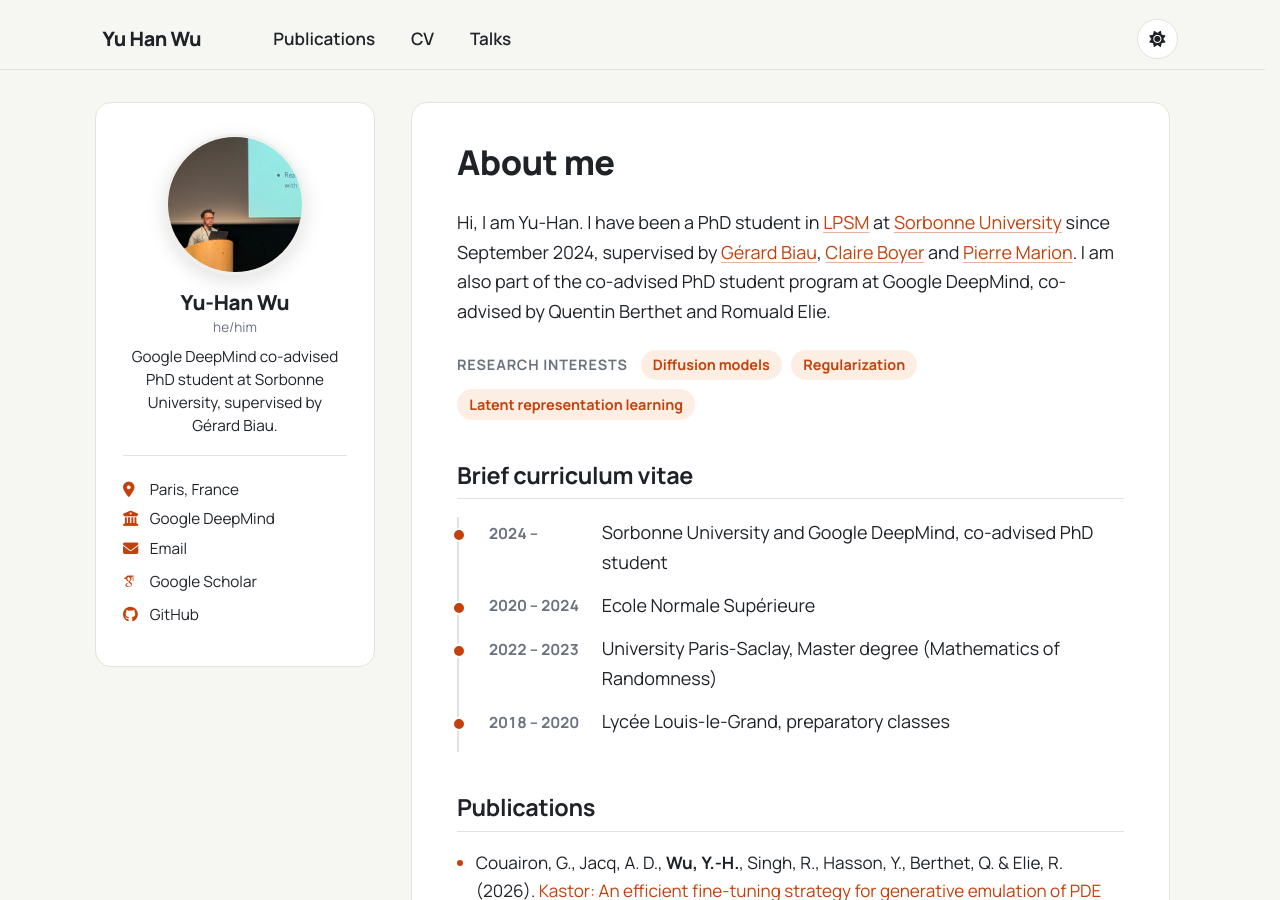
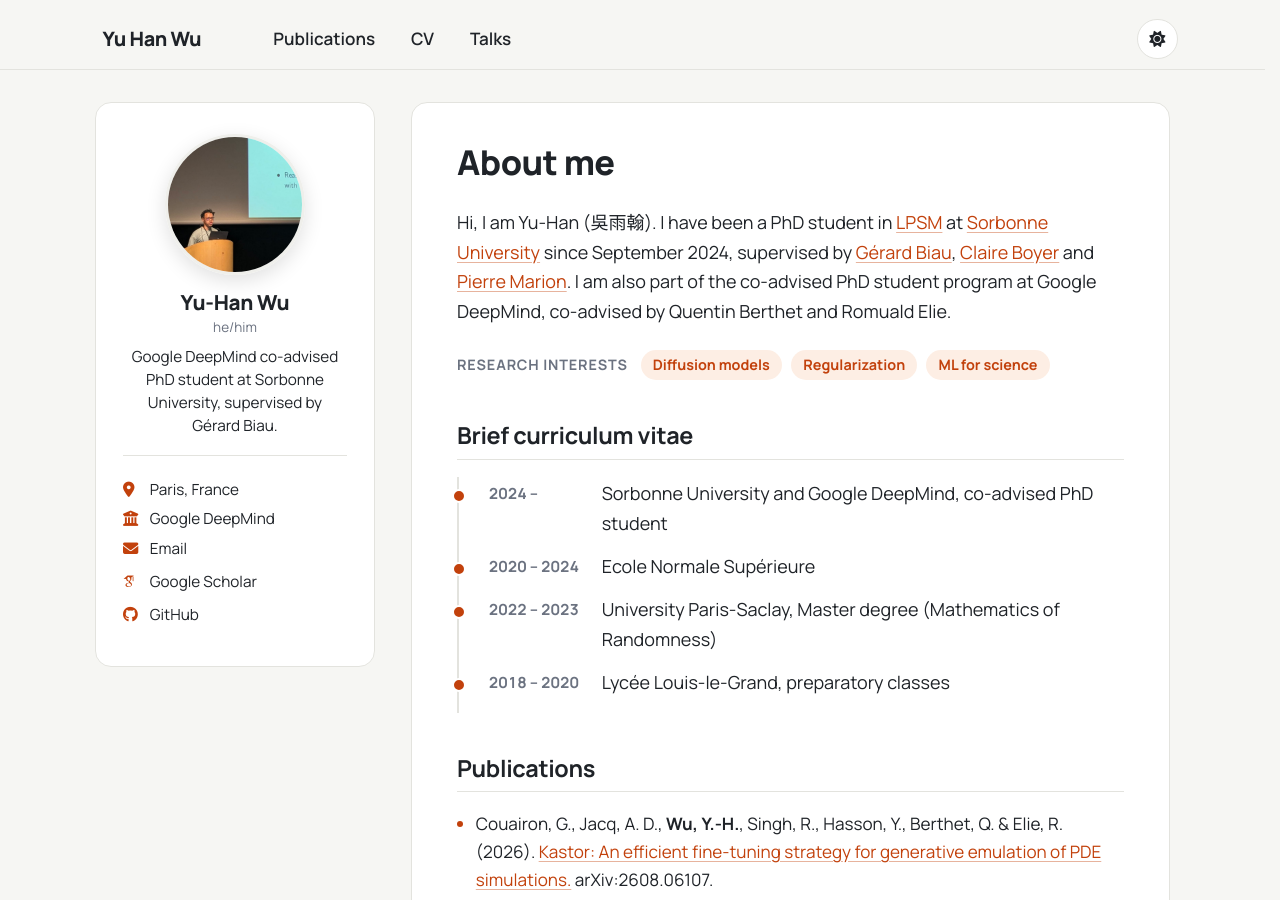
Before and after one commit to pojoowu/pojoowu.github.io, a Jekyll site: the page built from _pages/about.md, in a window 1280 px wide and 900 px high. Built offline with Jekyll 4.4.1, drawn with Linux system fonts in a browser that asks for light colours; some web fonts are replaced.

Commit message:
Update about.md

```diff
--- a/_pages/about.md
+++ b/_pages/about.md
@@ -7,13 +7,13 @@
   - /about.html
 ---
 
-Hi, I am Yu-Han. I have been a PhD student in [LPSM](https://www.lpsm.paris/) at [Sorbonne University](https://www.sorbonne-universite.fr/) since September 2024, supervised by [Gérard Biau](https://perso.lpsm.paris/~biau/), [Claire Boyer](https://www.imo.universite-paris-saclay.fr/~claire.boyer/) and [Pierre Marion](https://pierremarion23.github.io/). I am also part of the co-advised PhD student program at Google DeepMind, co-advised by Quentin Berthet and Romuald Elie.
+Hi, I am Yu-Han (吳雨翰). I have been a PhD student in [LPSM](https://www.lpsm.paris/) at [Sorbonne University](https://www.sorbonne-universite.fr/) since September 2024, supervised by [Gérard Biau](https://perso.lpsm.paris/~biau/), [Claire Boyer](https://www.imo.universite-paris-saclay.fr/~claire.boyer/) and [Pierre Marion](https://pierremarion23.github.io/). I am also part of the co-advised PhD student program at Google DeepMind, co-advised by Quentin Berthet and Romuald Elie.
 
 <div class="chips" aria-label="Research interests">
   <span class="chips__label">Research interests</span>
   <span class="chip">Diffusion models</span>
   <span class="chip">Regularization</span>
-  <span class="chip">Latent representation learning</span>
+  <span class="chip">ML for science</span>
 </div>
 
 ## Brief curriculum vitae
```
